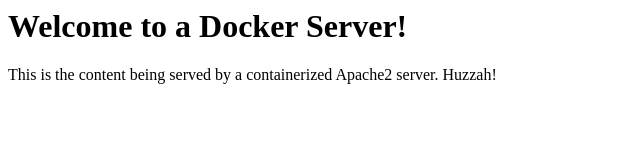
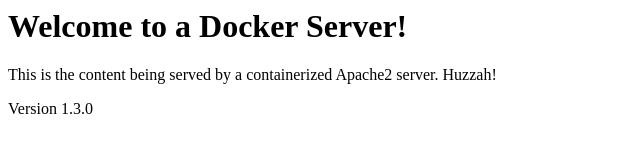
Before and after one commit to WSU-kduncan/s24cicd-XJohnson, a plain HTML site: page website/index.html in a window 1280 px wide. Shown: the full height of the page, 0-640 px from the left. Drawn offline with Linux system fonts and the light colour scheme.

Commit message:
proj 5 part 2 docs completed

```diff
--- a/website/index.html
+++ b/website/index.html
@@ -7,6 +7,7 @@
 <body>
 	<h1> Welcome to a Docker Server! </h1>
 	<p> This is the content being served by a containerized Apache2 server. Huzzah! </p>
+	<p> Version 1.3.0</p>
 </body>
 
 </html>
```
Also changed, not shown: 2 other files.
